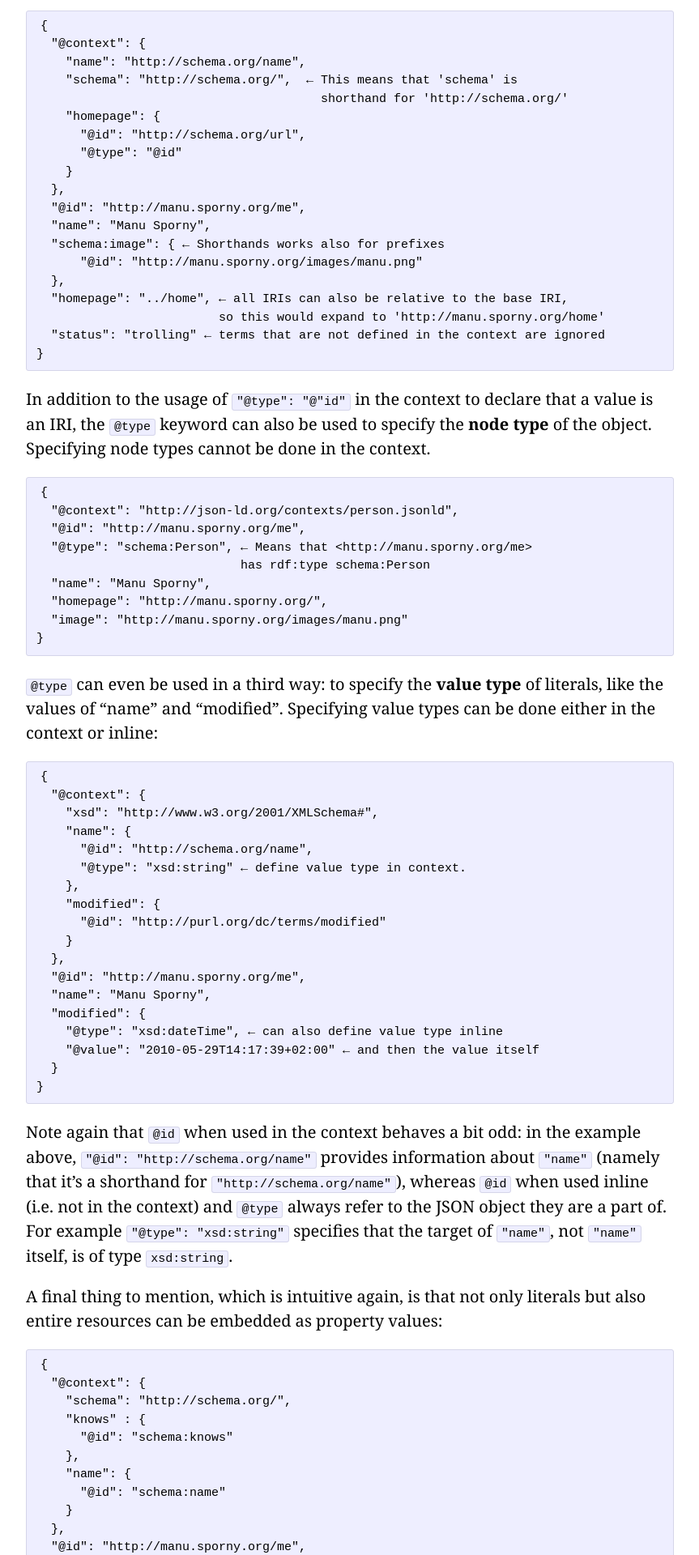
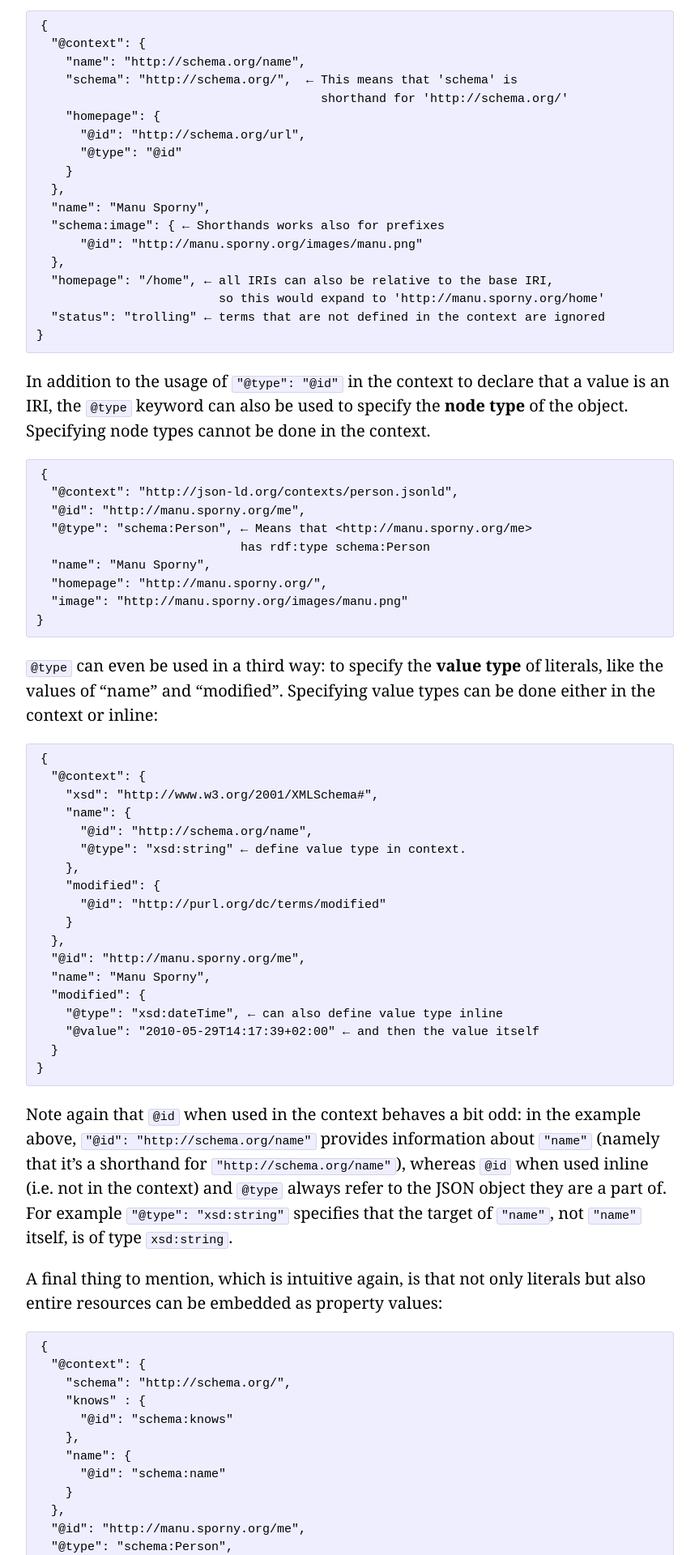
Before and after one commit to mb21/blog, a Jekyll site: the page built from _posts/2014-07-03-JSON-LD-intro.md, in a window 1280 px wide. Shown: the part 2427-4347 px from the top of the page at 81% size, without its empty margins (208-1071 px from the left). Built offline with Jekyll 4.4.1, drawn with Linux system fonts in a browser that asks for light colours; some of the changed text lies outside the part shown.

Commit message:
Creative Commons

```diff
--- a/_includes/footer.html
+++ b/_includes/footer.html
@@ -2,13 +2,9 @@
 
   <div class="wrap">
 
-    <h2 class="footer-heading">{{ site.name }}</h2>
-
     <div class="footer-col-1 column">
-      <ul>
-        <li>{{ site.title }}</li>
-        <li><a href="mailto:{{ site.email }}">{{ site.email }}</a></li>
-      </ul>
+        <p><span xmlns:dct="http://purl.org/dc/terms/" href="http://purl.org/dc/dcmitype/Text" rel="dct:type">Text</span> by <a xmlns:cc="http://creativecommons.org/ns#" href="http://mb21.github.io/blog/" property="cc:attributionName" rel="cc:attributionURL">mb21</a>, licensed as <a rel="license" href="http://creativecommons.org/licenses/by-sa/4.0/">CC-by-sa</a>.</p>
+        <p class="creativecommons"><a rel="license" href="http://creativecommons.org/licenses/by-sa/4.0/"><img alt="Creative Commons License" style="border-width:0" src="https://i.creativecommons.org/l/by-sa/4.0/88x31.png" /></a></p>
     </div>
 
     <div class="footer-col-2 column">
--- a/_posts/2014-07-03-JSON-LD-intro.md
+++ b/_posts/2014-07-03-JSON-LD-intro.md
@@ -89,17 +89,16 @@
           "@type": "@id"
         }
       },
-      "@id": "http://manu.sporny.org/me",
       "name": "Manu Sporny",
       "schema:image": { ← Shorthands works also for prefixes
           "@id": "http://manu.sporny.org/images/manu.png"
       },
-      "homepage": "../home", ← all IRIs can also be relative to the base IRI,
+      "homepage": "/home", ← all IRIs can also be relative to the base IRI,
                              so this would expand to 'http://manu.sporny.org/home'
       "status": "trolling" ← terms that are not defined in the context are ignored
     }
 
-In addition to the usage of `"@type": "@"id"` in the context to declare that a value is an IRI, the `@type` keyword can also be used to specify the **node type** of the object. Specifying node types cannot be done in the context.
+In addition to the usage of `"@type": "@id"` in the context to declare that a value is an IRI, the `@type` keyword can also be used to specify the **node type** of the object. Specifying node types cannot be done in the context.
 
     {
       "@context": "http://json-ld.org/contexts/person.jsonld",
--- a/css/main.css
+++ b/css/main.css
@@ -24,6 +24,10 @@
 
 img {
     max-width: 100%;
+}
+
+.creativecommons {
+    margin-top: 10px;
 }
 
 /* Utility */
```
